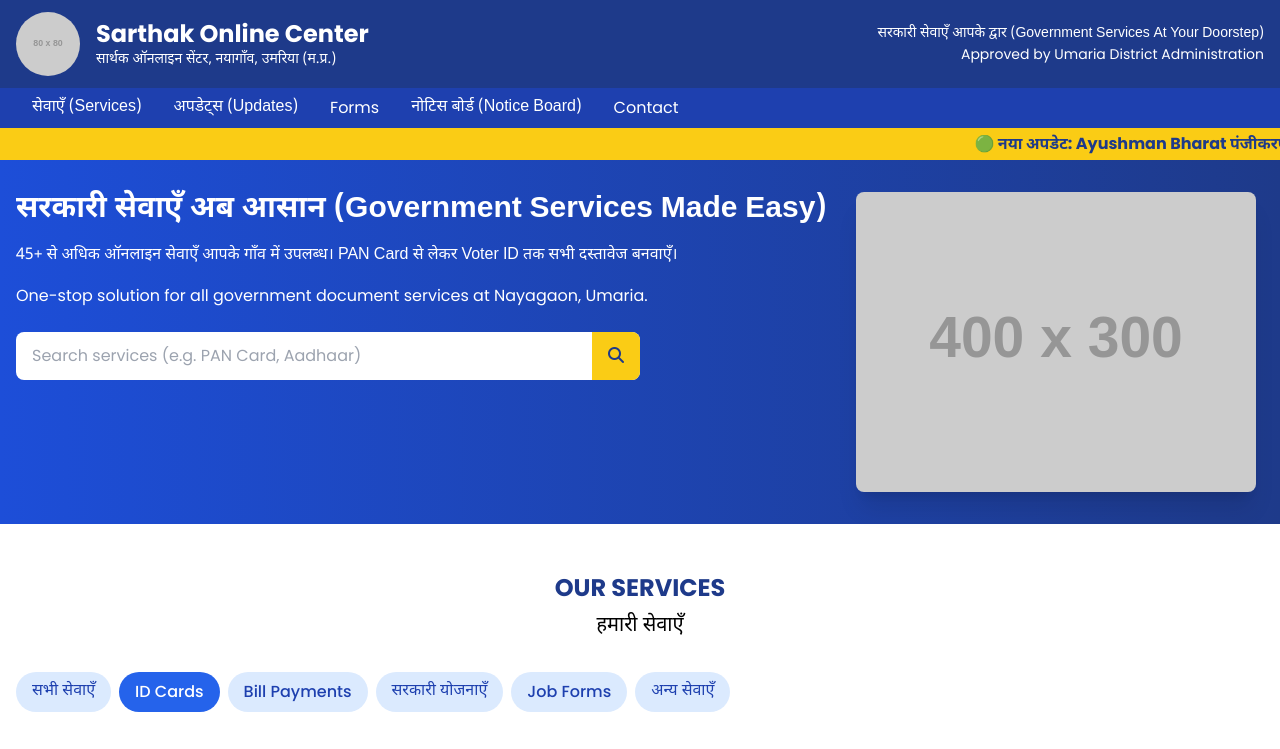
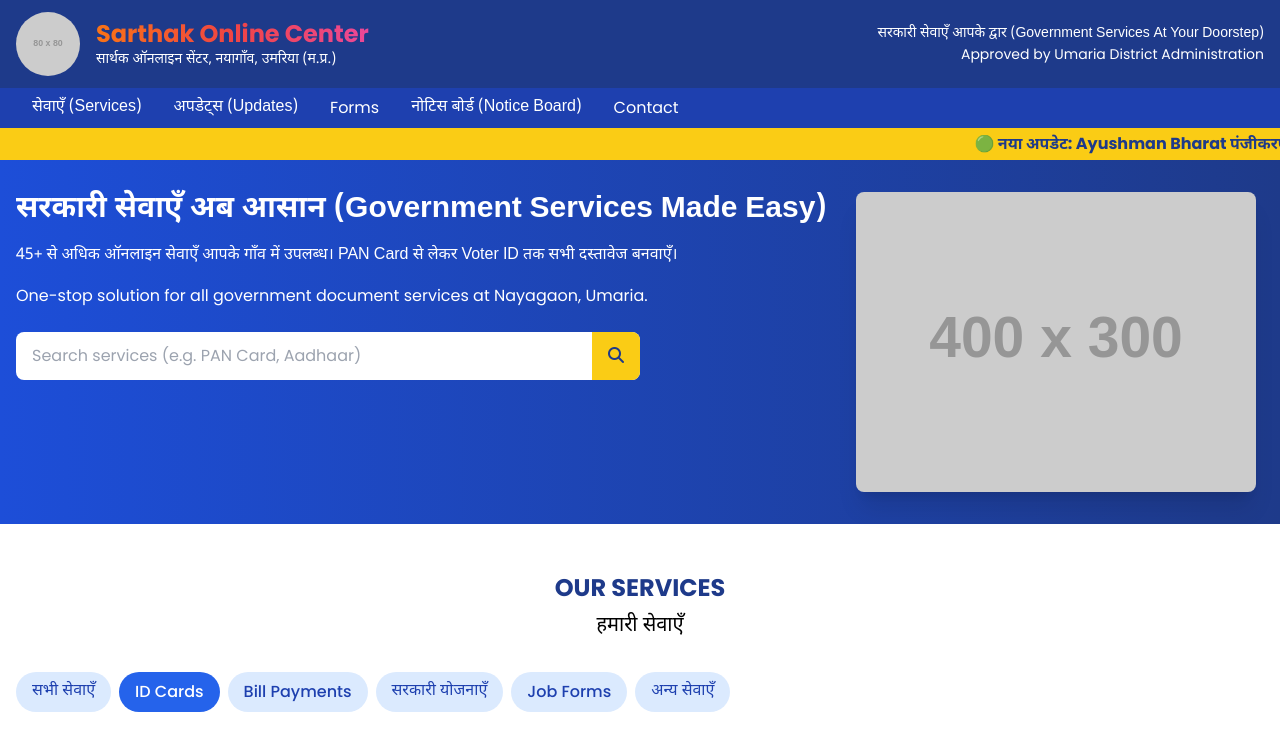
Before and after one commit to Sarthak7575-ui/sarthakonlinecenter, a plain HTML site: page index.html in a window 1280 px wide. Shown: the top 749 px of the page. Drawn offline with nearby package versions, Linux system fonts and the light colour scheme; placeholder pictures from the web are drawn by us.

Commit message:
Update index.html

```diff
--- a/index.html
+++ b/index.html
@@ -49,8 +49,11 @@
                         <img src="https://placehold.co/80x80" alt="Sarthak Online Center logo with government building illustration" class="h-16 w-16 rounded-full">
                     </div>
                     <div>
-                        <h1 class="text-xl md:text-2xl font-bold">Sarthak Online Center</h1>
-                        <p class="text-sm hindi">सार्थक ऑनलाइन सेंटर, नयागाँव, उमरिया (म.प्र.)</p>
+    <h1 class="text-xl md:text-2xl font-bold bg-gradient-to-r from-orange-500 via-red-500 to-pink-500 bg-clip-text text-transparent">
+  Sarthak Online Center
+</h1>
+<p class="text-sm hindi">सार्थक ऑनलाइन सेंटर, नयागाँव, उमरिया (म.प्र.)</p>
+
                     </div>
                 </div>
                 <div class="text-center md:text-right">
```
